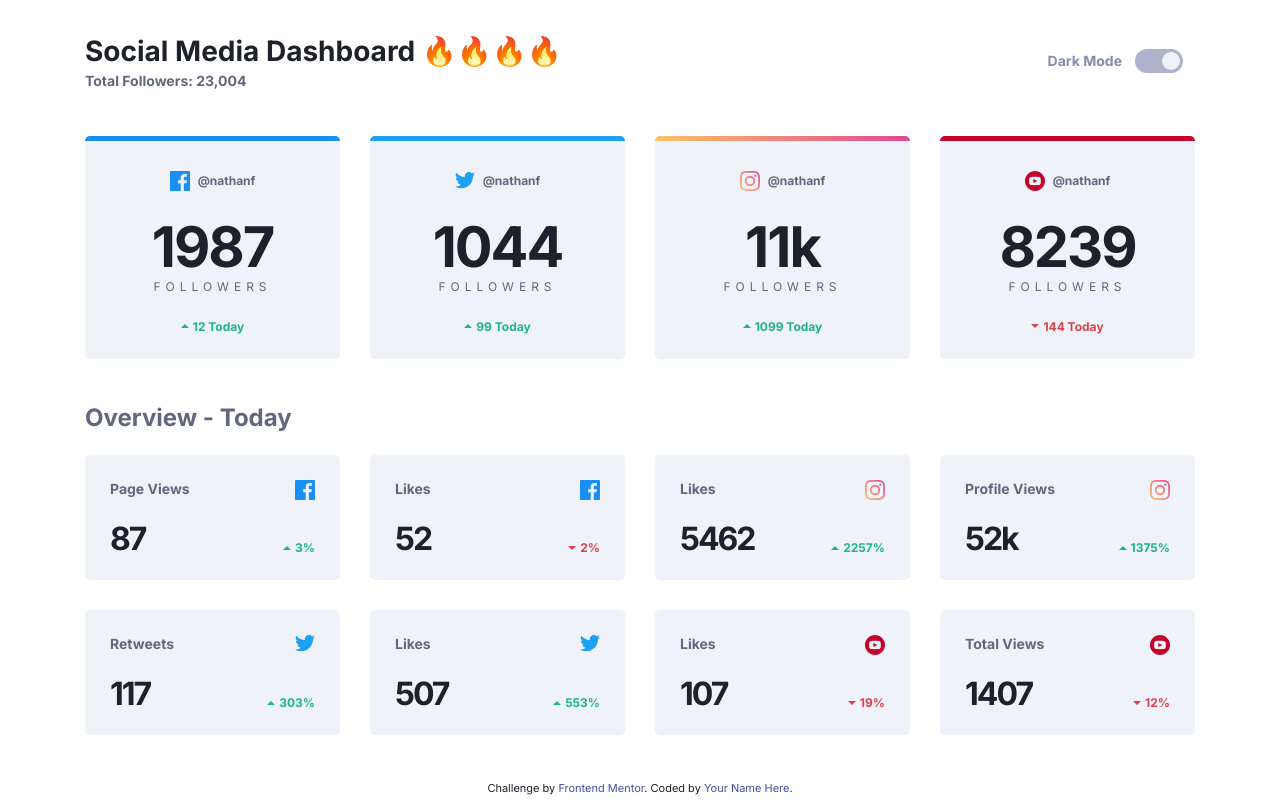
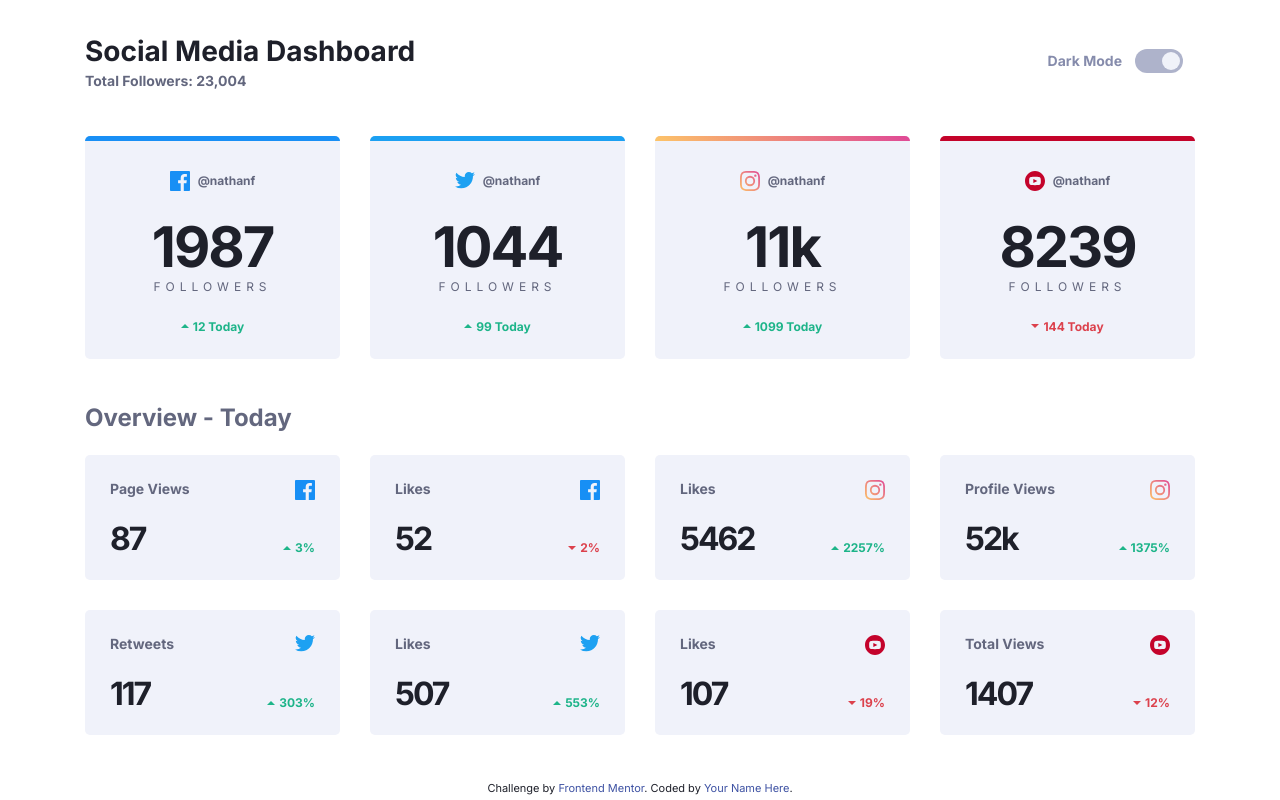
Before and after one commit to thecodercoder/fem-dklt-toggle, a website: page index.html in a window 1280 px wide. Drawn offline with nearby package versions, Linux system fonts and the light colour scheme; files that its build step writes are made by us from their sources.

Commit message:
Revert "Merge pull request #1 from thecodercoder/feature-1"
This reverts commit 09cc2ccdf42f3d0fced7b18993f2d1f551e881cd, reversing
changes made to a2564102850fc63aefd4702b61ddcea7c00d9d60.

```diff
--- a/index.html
+++ b/index.html
@@ -39,7 +39,7 @@
   <body>
     <header class="header container">
       <div class="header__title">
-        <h1>Social Media Dashboard 🔥🔥🔥🔥</h1>
+        <h1>Social Media Dashboard</h1>
         <span class="header__subtitle">Total Followers: 23,004</span>
       </div>
 
```
